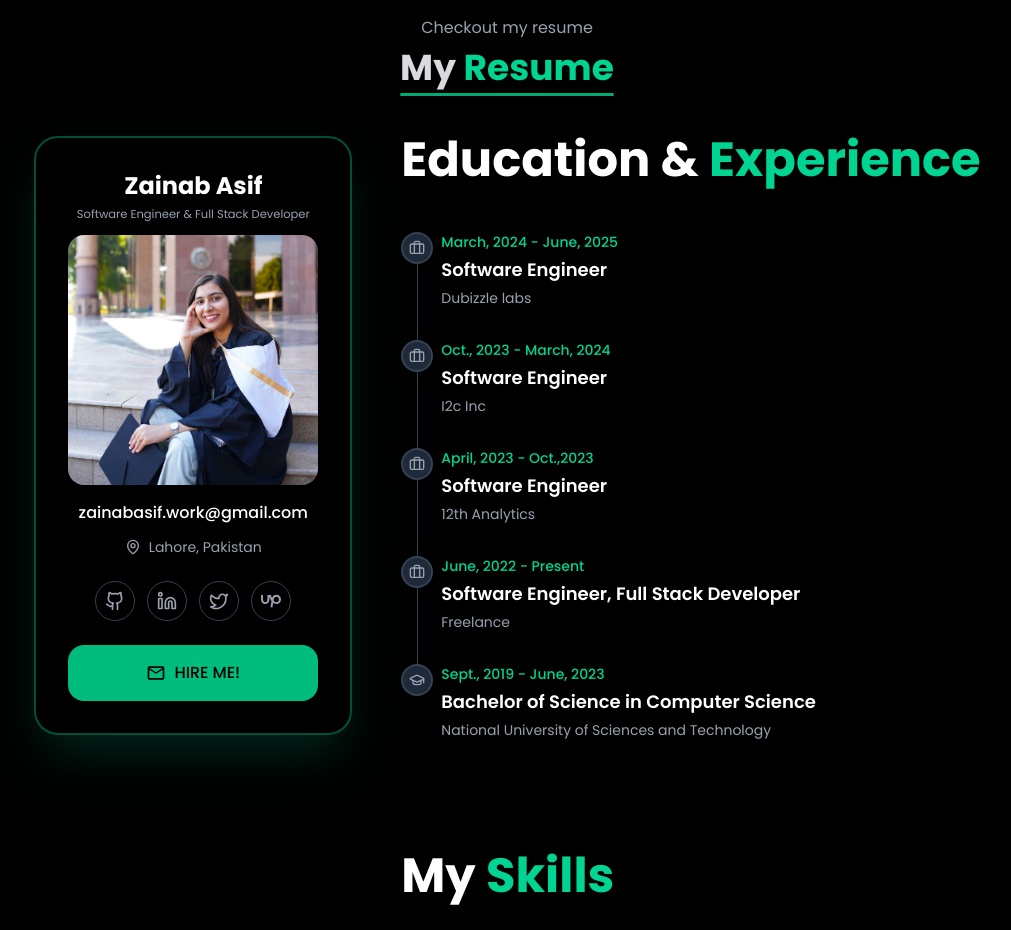
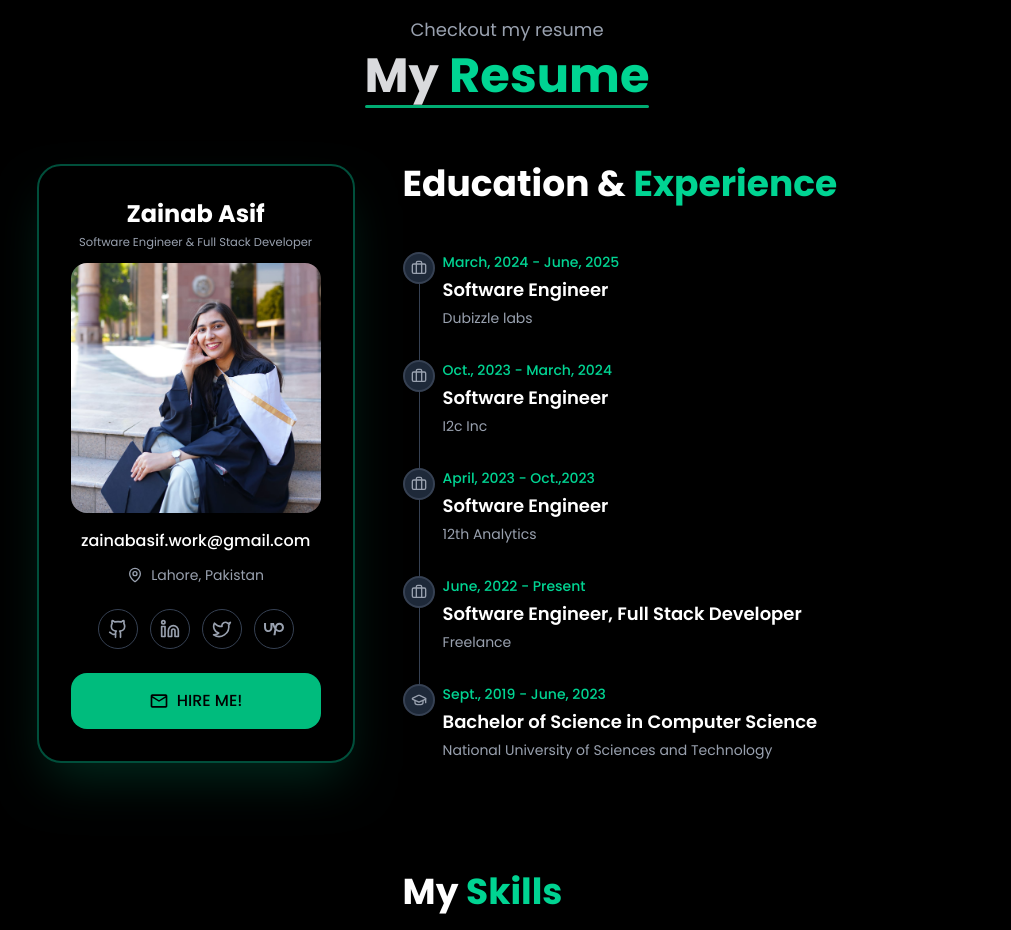
Before and after one commit to za-inab/zainab, a Next.js app: page /resume in a window 1280 px wide. Shown: the part 100-1030 px from the top of the page, without its empty margins (133-1144 px from the left). Built offline with nearby package versions, Linux system fonts and the light colour scheme.

Commit message:
work completed

```diff
--- a/src/app/about/page.tsx
+++ b/src/app/about/page.tsx
@@ -7,9 +7,11 @@ function AboutPage() {
     <div className="flex flex-col h-full w-full justify-center items-center mb-10">
       <div className="flex flex-col justify-center items-center bg-black text-white lg:px-10 mx-3">
         {/* Heading */}
-        <div className="text-center mb-12 mt-2">
-          <p className="text-gray-400 mb-2">Get to know me</p>
-          <h2 className="text-4xl font-bold relative inline-block">
+        <div className="text-center mb-12">
+          <p className="text-gray-400 mb-2 text-sm md:text-[16px] lg:text-lg">
+            Get to know me
+          </p>
+          <h2 className="text-3xl md:text-4xl lg:text-5xl font-bold mb-4 relative inline-block">
             About <span className="text-emerald-400">Me</span>
             {/* Animated underline */}
             <span className="absolute left-0 bottom-[-8px] w-full h-[3px] bg-emerald-500 animate-pulse rounded-full"></span>
--- a/src/app/resume/page.tsx
+++ b/src/app/resume/page.tsx
@@ -9,11 +9,13 @@ import timelineData from "@/data/timelineData.json";
 const ResumePage: React.FC = () => {
   return (
     <div className="flex flex-col h-full w-full justify-center items-center">
-      <div className="min-h-screen bg-black relative">
+      <div className="min-h-screen bg-black relative w-[80%]">
         {/* Main Container with proper spacing for navbar/footer */}
         <div className="text-center mb-12 mt-2">
-          <p className="text-gray-400 mb-2">Checkout my resume</p>
-          <h2 className="text-4xl font-bold relative inline-block">
+          <p className="text-gray-400 mb-2 text-sm md:text-[16px] lg:text-lg">
+            Checkout my resume
+          </p>
+          <h2 className="text-3xl md:text-4xl lg:text-5xl font-bold mb-4 relative inline-block">
             My <span className="text-emerald-400">Resume</span>
             {/* Animated underline */}
             <span className="absolute left-0 bottom-[-8px] w-full h-[3px] bg-emerald-500 animate-pulse rounded-full"></span>
@@ -22,16 +24,16 @@ const ResumePage: React.FC = () => {
         <div className="pb-16 px-4 md:px-8 relative z-10">
           <div className="max-w-7xl mx-auto flex flex-col lg:flex-row gap-8 gap-y-14 lg:gap-12 items-center lg:items-start justify-center min-h-[calc(100vh-144px)]">
             {/* Profile Card - Side positioned on desktop, top on mobile */}
-            <div className="w-full lg:w-80 lg:sticky lg:top-24 flex-shrink-0 justify-items-center">
+            <div className="lg:sticky lg:top-24 flex-shrink-0 justify-items-center">
               <ProfileCard {...profileData} />
             </div>
 
             {/* Main Content - Scrollable timeline and skills */}
-            <div className="flex-1 max-w-4xl justify-center items-center justify-items-center">
+            <div className="flex-1 max-w-5xl justify-center items-center justify-items-center lg:justify-items-start">
               {/* Timeline Section */}
               <div className="mb-20">
                 <div className="mb-8 lg:mb-12 text-center sm:text-left">
-                  <h1 className="text-3xl md:text-4xl lg:text-5xl font-bold mb-4">
+                  <h1 className="text-3xl md:text-4xl lg:text-4xl font-bold mb-4">
                     <span className="text-white">Education &</span>{" "}
                     <span className="text-emerald-400">Experience</span>
                   </h1>
--- a/src/components/ContactForm.tsx
+++ b/src/components/ContactForm.tsx
@@ -47,7 +47,7 @@ function ContactForm() {
       >
         {/* Heading */}
         <div>
-          <h2 className="text-4xl font-bold">
+          <h2 className="text-3xl md:text-4xl font-bold">
             Drop Your <span className="text-emerald-500">Message !</span>
           </h2>
           <p className="text-gray-400 mt-3">zainabasif.work@gmail.com</p>
--- a/src/components/ProfileCard.tsx
+++ b/src/components/ProfileCard.tsx
@@ -72,12 +72,12 @@ const ProfileCard: React.FC<ProfileCardProps> = ({
   return (
     <div className="max-w-[350px] max-h-[620px] bg-black backdrop-blur-sm rounded-3xl p-[30px] lg:p-8 border-2 border-emerald-900 justify-center items-center text-center shadow-2xl shadow-emerald-400/20 hover:shadow-emerald-500/30 transition-shadow duration-500 ">
       <GlowingEffect
-        spread={40}
+        spread={50}
         glow={true}
         disabled={false}
-        proximity={64}
-        inactiveZone={0.01}
-        borderWidth={3}
+        proximity={70}
+        inactiveZone={0.2}
+        borderWidth={4}
         variant={"green"}
       />
 
--- a/src/components/ProjectComponent.tsx
+++ b/src/components/ProjectComponent.tsx
@@ -52,7 +52,7 @@ const ProjectCard: React.FC<{ project: Project }> = ({ project }) => {
 
 const ProjectComponent: React.FC<{ data: Project[] }> = ({ data }) => (
   <div className="w-[100%] justify-items-center md:justify-items-start">
-    <h2 className="text-4xl md:text-5xl font-bold text-white mb-6">
+    <h2 className="text-3xl md:text-4xl lg:text-4xl font-bold text-white mb-6">
       My <span className="text-emerald-400">Projects</span>
     </h2>
     <div className="grid grid-cols-1 md:grid-cols-2 xl:grid-cols-3 gap-6 justify-items-center">
--- a/src/components/Skills.tsx
+++ b/src/components/Skills.tsx
@@ -52,7 +52,7 @@ function SkillCard({ skill }: { skill: Skill }) {
           isHovered ? "opacity-100 scale-100" : "opacity-0 scale-125"
         }`}
       >
-        <span className="text-white text-xs font-medium text-center leading-tight truncate">
+        <span className="text-white text-xs md:text-sm font-medium text-center leading-tight text-wrap truncate">
           {skill.name}
         </span>
       </div>
@@ -72,7 +72,7 @@ const Skills: React.FC<SkillsProps> = ({
     <div className={`${className}`}>
       {/* Section Header */}
       <div className="mb-8">
-        <h2 className="text-4xl md:text-5xl font-bold text-white">
+        <h2 className="text-3xl md:text-4xl lg:text-4xl font-bold mb-4 text-white">
           {title} <span className="text-emerald-400">Skills</span>
         </h2>
       </div>
--- a/src/components/SpecializationComponent.tsx
+++ b/src/components/SpecializationComponent.tsx
@@ -41,7 +41,7 @@ const SpecializationComponent: React.FC<{ data: Specialization[] }> = ({
   data,
 }) => (
   <div className="space-y-6 mb-12 w-[100%]">
-    <h2 className="text-4xl md:text-5xl font-bold text-white mb-6">
+    <h2 className="font-bold text-white mb-6 text-3xl md:text-4xl lg:text-4xl text-center sm:text-left ">
       My <span className="text-emerald-400">Specializations</span>
     </h2>
     {data.map((s, i) => (
```
